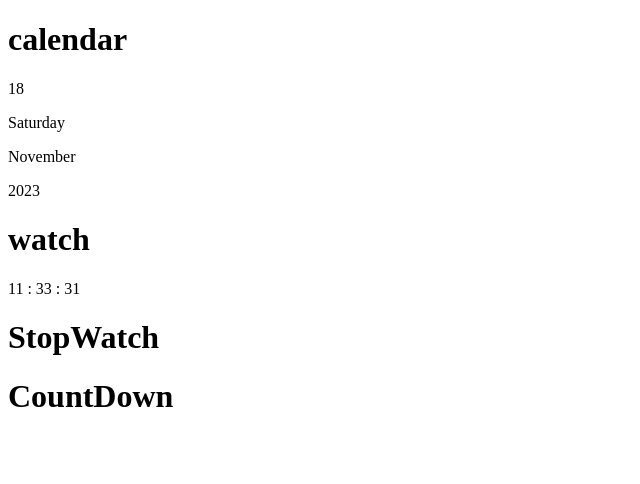
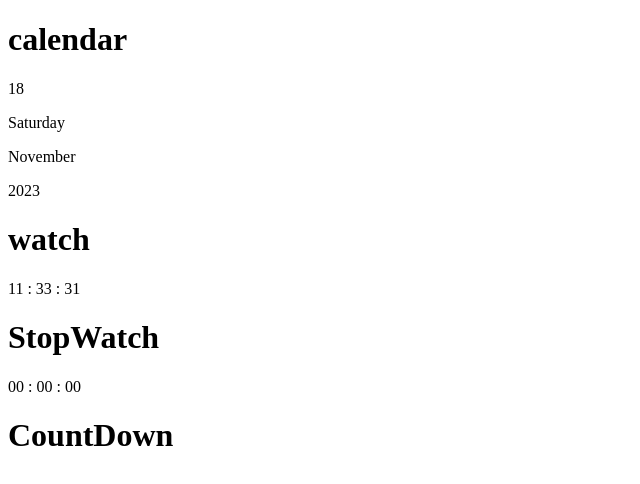
Before and after one commit to TejPrakash18/JavaScript20days, a plain HTML site: page DateAndTime/index.html in a window 1280 px wide. Shown: the whole page, without its empty margins (0-640 px from the left). Drawn offline with Linux system fonts and the light colour scheme.

Commit message:
update project

```diff
--- a/DateAndTime/index.html
+++ b/DateAndTime/index.html
@@ -28,6 +28,12 @@
     </div>
     <div class="stopwatch">
         <h1>StopWatch</h1>
+        <span id="hours">00</span>
+        <span>:</span>
+        <span id="minutes">00</span>
+        <span>:</span>
+        <span id="sec">00</span>
+    </div>
     </div>
     <div class="countdown">
         <h1>CountDown</h1>
@@ -36,4 +42,6 @@
 </body>
 <script src="js/calendar.js"></script>
 <script src="js/watch.js"></script>
+<script src="js/stopwatch.js"></script>
+<script src="js/countdown.js"></script>
 </html>
```
